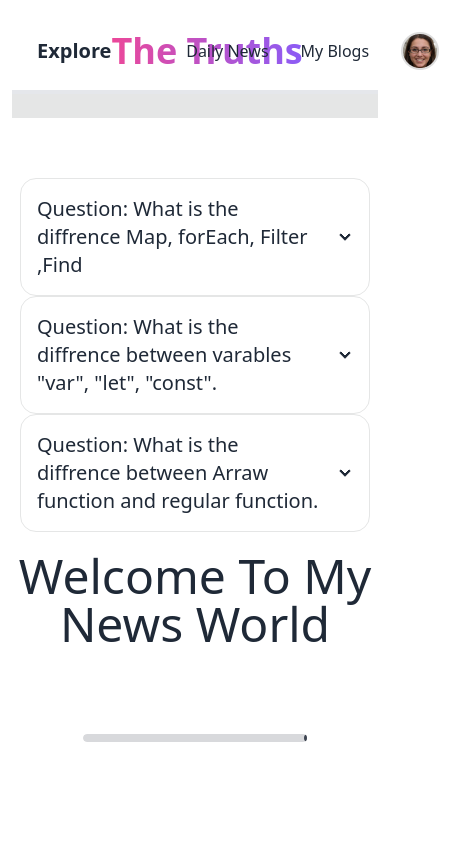
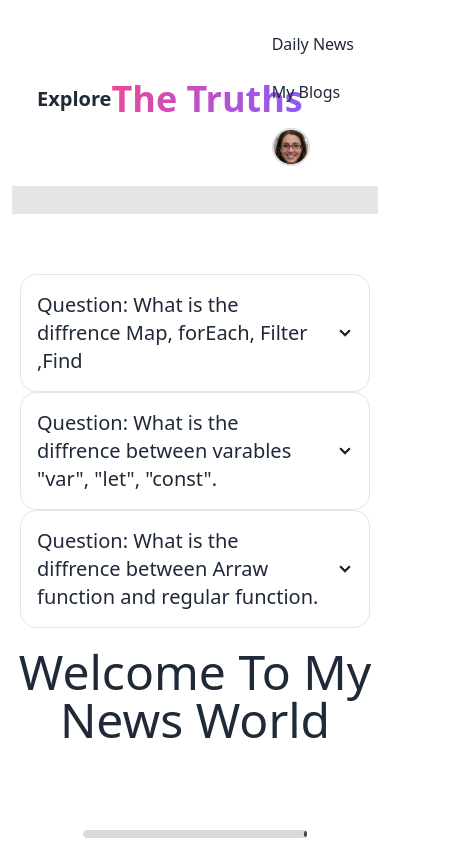
Before and after one commit to raihan-778/news-portal, a plain HTML site: page index.html in a window 390 px wide. Both pictures are taken after a click on the item "My Blogs". Shown: the whole page, 455 px wide, since content can reach past the window. Drawn offline with nearby package versions, Linux system fonts and the light colour scheme; no server answers.

Commit message:
some responsive issue solved

```diff
--- a/index.html
+++ b/index.html
@@ -34,7 +34,7 @@
           <a class="btn btn-ghost normal-case rounded text-xl">Explore  <span class="bg-clip-text text-transparent bg-gradient-to-r from-pink-500 to-violet-500 text-4xl">The Truths</span> </a>
         </div>
         <div class="flex-none">
-          <ul class="menu menu-horizontal p-0">
+          <ul class="menu grid lg:grid-cols-4 md:grid-cols-4 sm:grid-cols-6 menu-horizontal p-0">
             <li><a>Daily News</a></li>
             <li id="blog-list" onclick="displayBlog()" href="#">
               <a> My Blogs </a>
@@ -51,7 +51,7 @@
       <!-- section for category menu start -->
 
       <section class="d-flex">
-        <ul id="category-header" class="flex justify-around">
+        <ul id="category-header" class="flex grid lg:grid-cols-6 md:grid-cols-4 sm:grid-cols-6 justify-around">
 
         </ul>
       </section>
--- a/js/app.js
+++ b/js/app.js
@@ -170,13 +170,13 @@ const displayBlog = () => {
       Question: What is the diffrence Map, forEach, Filter ,Find
     </div>
     <div class="collapse-content">
-      <p>Map: it is used for loop throw an array, and return a new array.</p>
-        <p>forEach:
+      <p><span class="text-2xl text-gray-200 rounded-xl p-1 bg-blue-500 text-bold">Map:</span> It is used for loop throw an array, and return a new array.</p>
+        <p><span class="text-2xl text-gray-200 rounded-xl p-1 bg-blue-500 text-bold">forEach:</span>
         It is also used for loop throw an array but it will not return any array.</p>
-        <p>
-        Filter:
+        <p><span class="text-2xl text-gray-200 rounded-xl p-1 bg-blue-500 text-bold">Filter:</span>
+
         Filter is used to loop throw an array where condition is given, filter returns a new array with the value which meet the condition.</p>
-        <p>Find:Find is loop throw an array until it find the first value which meet the condition. After getting the first value it will stop loop and return the result.</p>
+        <p><span class="text-2xl text-gray-200 rounded-xl p-1 bg-blue-500 text-bold">Find:</span>Find is loop throw an array until it find the first value which meet the condition. After getting the first value it will stop loop and return the result.</p>
     </div>
   </div>
   <div tabindex="0" class="collapse collapse-arrow border border-base-300 bg-base-100 rounded-box">
@@ -184,9 +184,9 @@ const displayBlog = () => {
       Question: What is the diffrence between varables "var", "let", "const".
     </div>
     <div class="collapse-content">
-      <p>var: Var is oldest version of variable which is a global scope variable.</p>
-      <p> let: Let is an upgrade version of variable var.let is a block scope variable.</p>
-      <p> Const: It is a block scope variable & user can not update the value of const variable.</p>
+      <p><span class="text-2xl text-gray-200 rounded-xl p-1 bg-blue-500 text-bold">var:</span> Var is oldest version of variable which is a global scope variable.</p>
+      <p><span class="text-2xl text-gray-200 bg-blue-500 text-bold">Let:</span> Let is an upgrade version of variable var.let is a block scope variable.</p>
+      <p> <span class="text-2xl text-gray-200 rounded-xl p-1 bg-blue-500 text-bold">Const:</span>It is a block scope variable & user can not update the value of const variable.</p>
     </div>
   </div>
   <div tabindex="0" class="collapse collapse-arrow border border-base-300 bg-base-100 rounded-box">
@@ -194,9 +194,9 @@ const displayBlog = () => {
       Question: What is the diffrence between Arraw function and regular function.
     </div>
     <div class="collapse-content">
-      <p>Ans: Arrow Function: Arrow function is introduced in Es6 update.For single expression Arrow function don not need to use curly brace.In arrow function, function get hoisted where you define. So, if you call the function before initialisation you will get referenceError.</p>
+      <p class="text-bold">Ans:<span class="text-2xl text-gray-200 rounded-xl p-1 bg-blue-500 text-bold">Arrow Function:</span>  Arrow function is introduced in Es6 update.For single expression Arrow function don not need to use curly brace.In arrow function, function get hoisted where you define. So, if you call the function before initialisation you will get referenceError.</p>
 
-      <p>  Regular Function:It is the older version of function. regular function must need to use curly brace.In regular function, function gets hoisting at top.</p>
+      <p> <span class="text-2xl text-gray-200 rounded-xl p-1 bg-blue-500 text-bold">Regular Function:</span> It is the older version of function. regular function must need to use curly brace.In regular function, function gets hoisting at top.</p>
     </div>
   </div>
     `;
```
